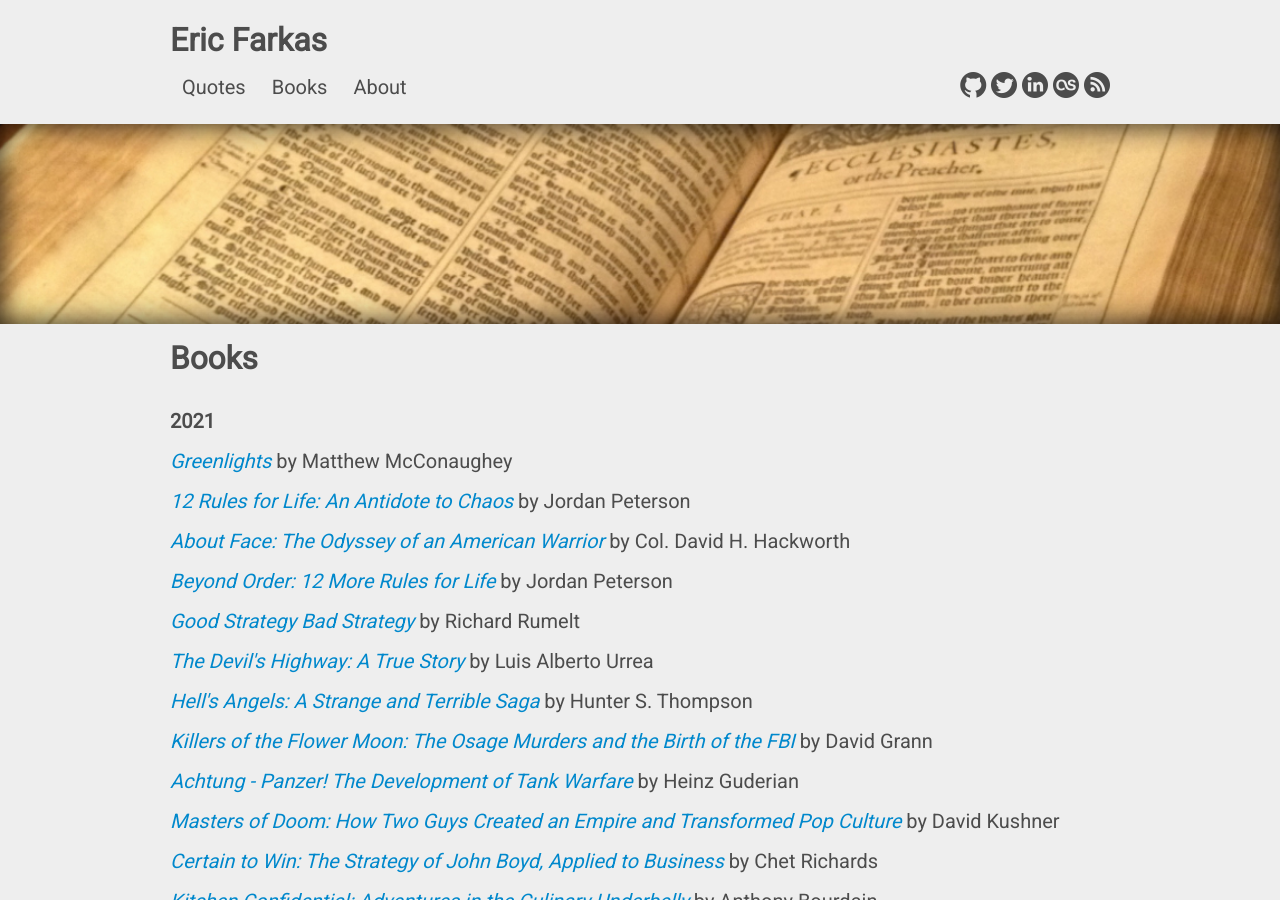
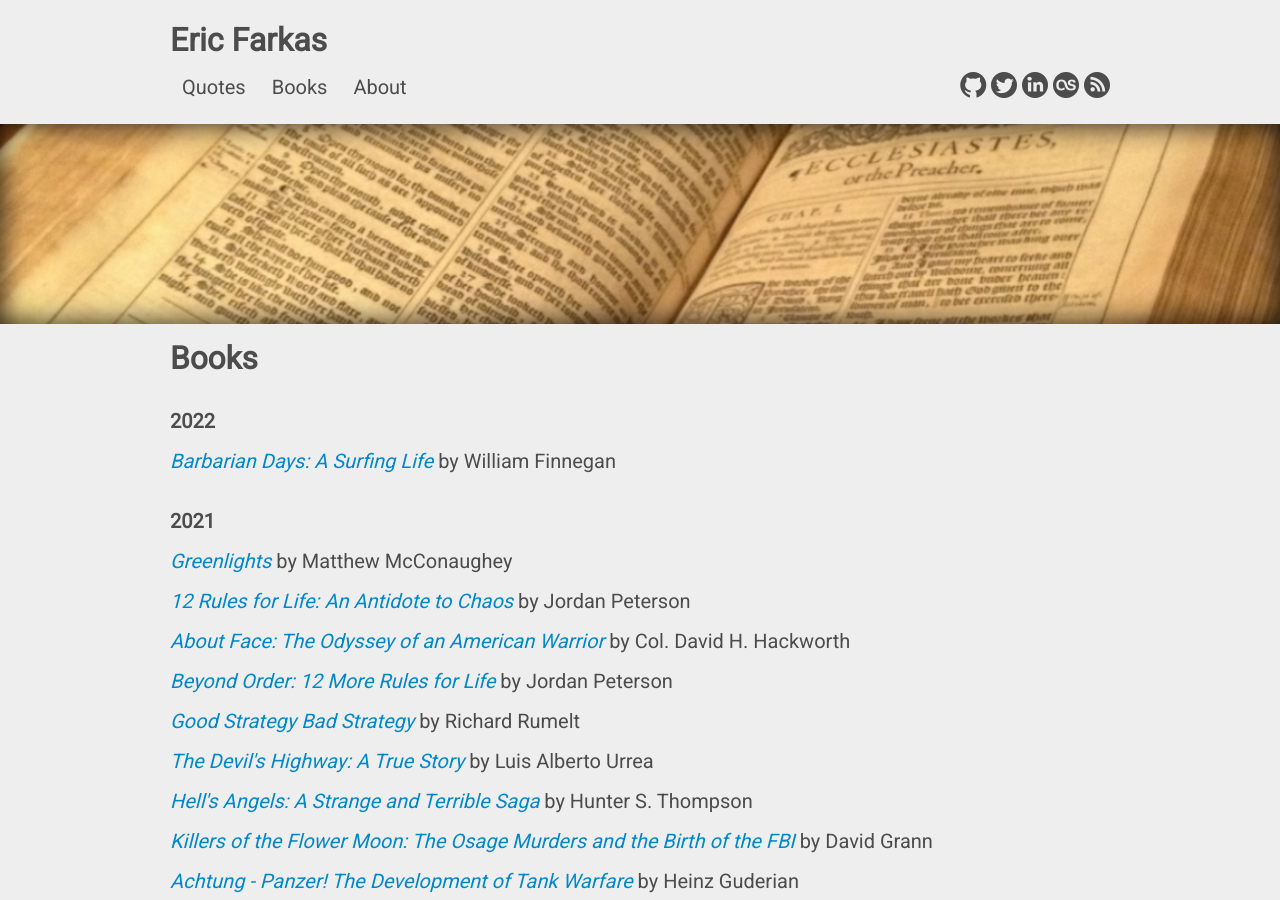
Before and after one commit to speric/speric.github.com, a Jekyll site: the page built from books/index.html, in a window 1280 px wide and 900 px high. Built offline with Jekyll 4.4.1, drawn with Linux system fonts in a browser that asks for light colours; some web fonts are replaced; comment, search, counter and statistics services are not loaded.

Commit message:
Add 'Barbarian Days'

```diff
--- a/books/index.html
+++ b/books/index.html
@@ -6,6 +6,12 @@
 
 <div id="books">
   <h2>Books</h2>
+
+  <br/>
+
+  <p><strong>2022</strong></p>
+
+  <p><i><a href="https://www.amazon.com/Barbarian-Days-Surfing-William-Finnegan/dp/0143109391">Barbarian Days: A Surfing Life</a></i> by William Finnegan</p>
 
   <br/>
 
```
